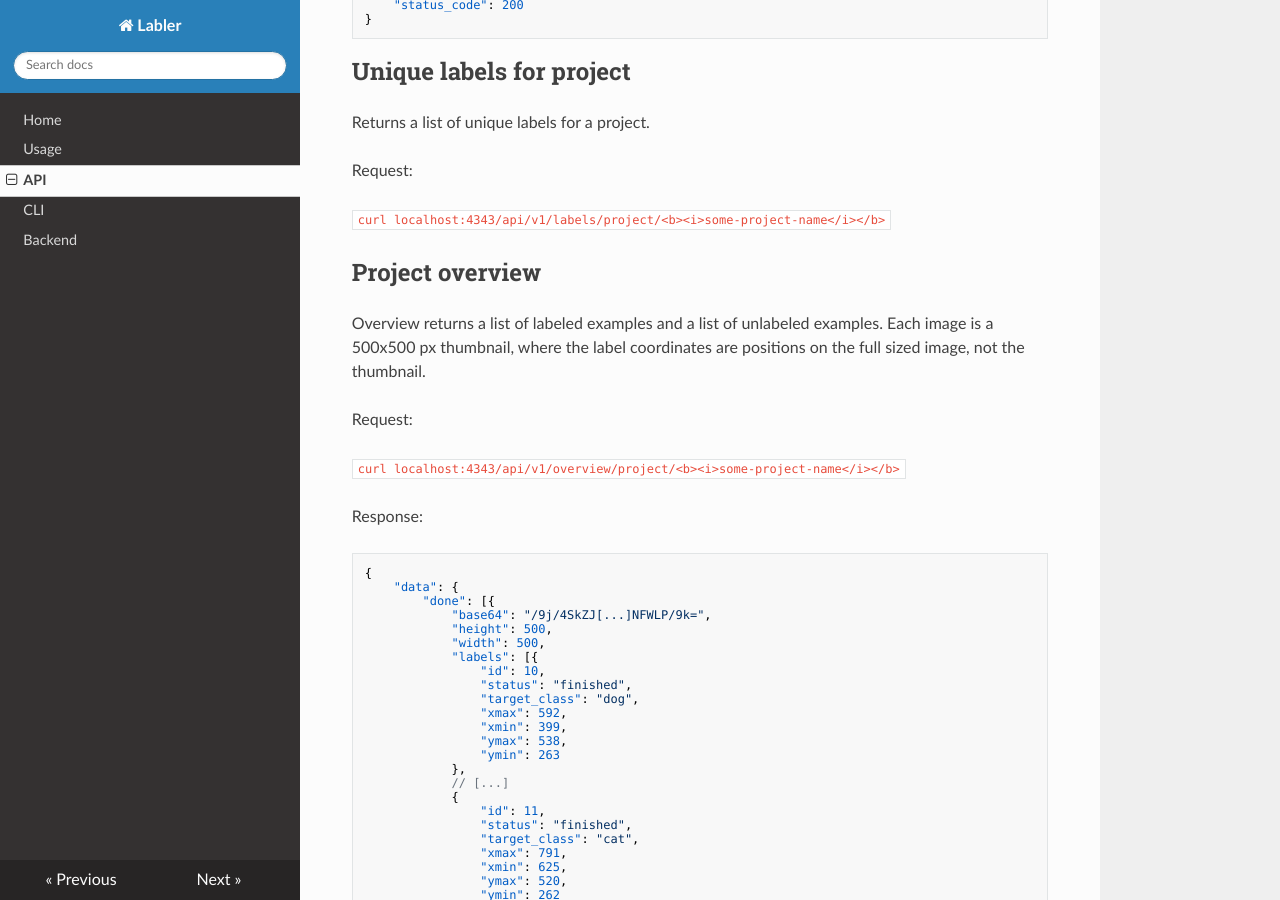
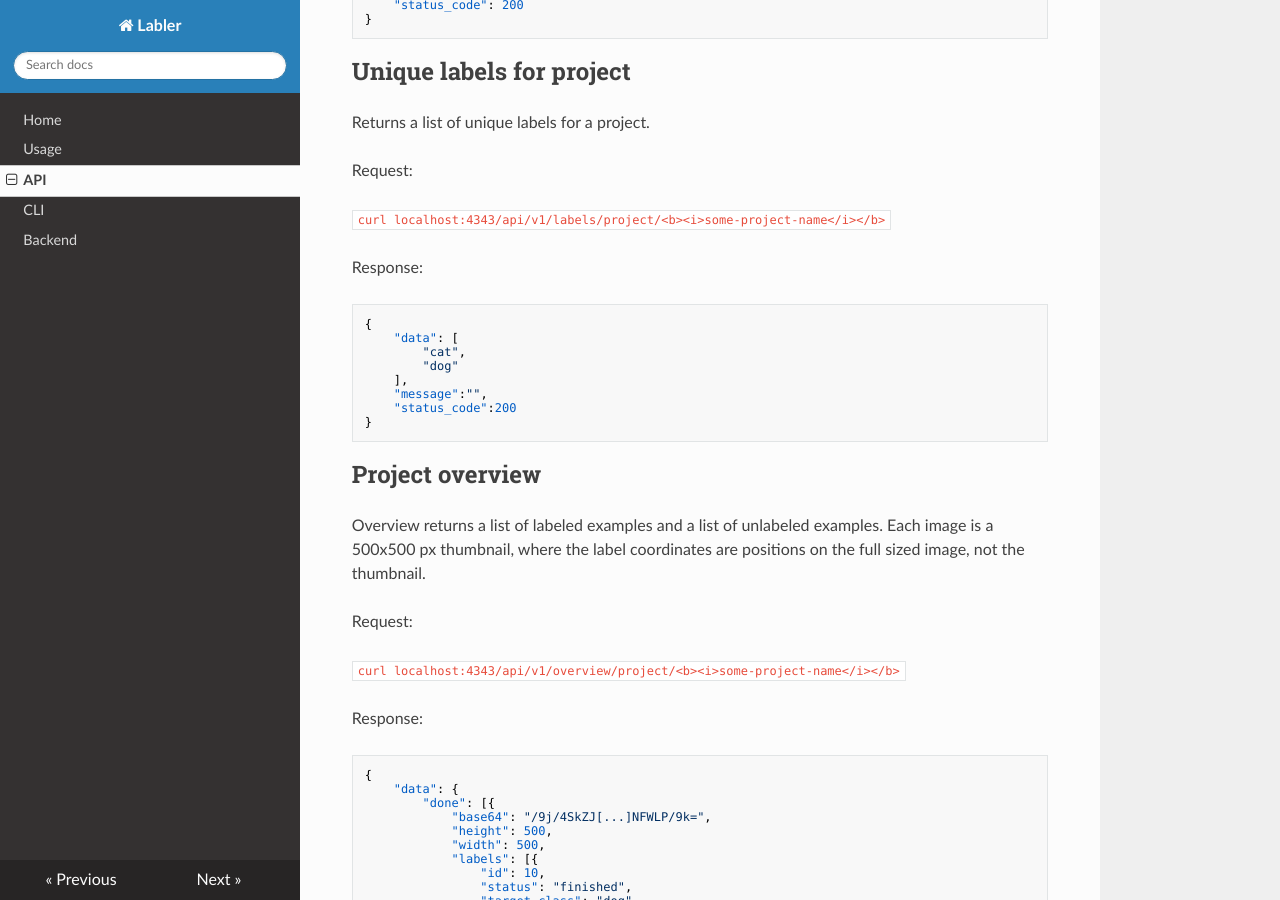
Before and after one commit to thenetcircle/coop-labler, an MkDocs documentation site: the page built from docs/md/api.md, in a window 1280 px wide and 900 px high, scrolled down 2309 px. Built offline with MkDocs 1.6.1, drawn with Linux system fonts in a browser that asks for light colours; nearby versions of some CDN libraries.

Commit message:
docs for api /labels

````diff
--- a/docs/md/api.md
+++ b/docs/md/api.md
@@ -136,6 +136,19 @@ Request:
 
 `curl localhost:4343/api/v1/labels/project/<b><i>some-project-name</i></b>`
 
+Response:
+
+```json
+{
+    "data": [
+        "cat",
+        "dog"
+    ],
+    "message":"",
+    "status_code":200
+}
+```
+
 ## Project overview
 
 Overview returns a list of labeled examples and a list of unlabeled examples. Each image is a 500x500 px
````
